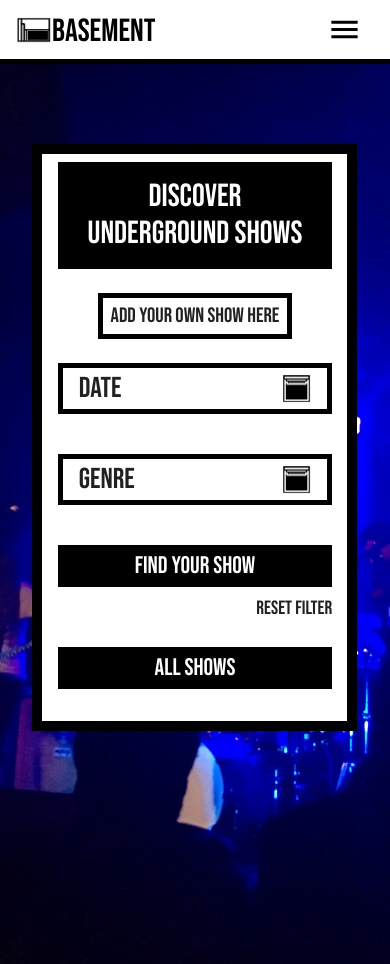
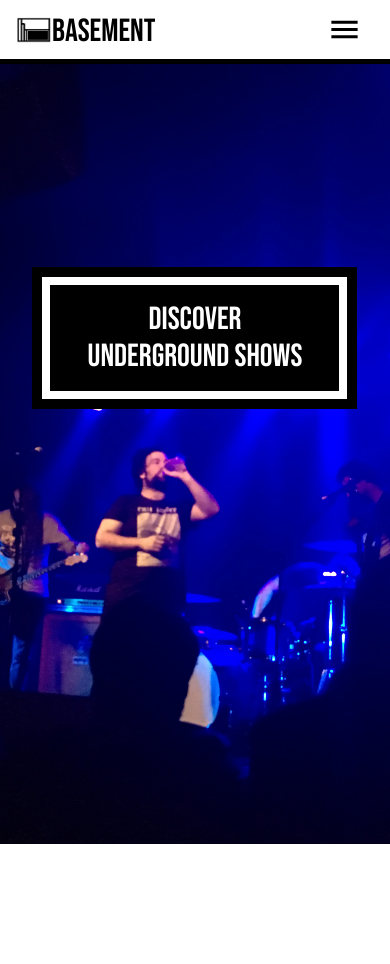
Before and after one commit to devalberg/basement, a React (Create React App) app: page / in a window 390 px wide. After the commit the page ends 844 px from the top, so only its background shows below. Built offline with nearby package versions, Linux system fonts and the light colour scheme.

Commit message:
fixed home

```diff
--- a/src/pages/AddShow/Create/styles.tsx
+++ b/src/pages/AddShow/Create/styles.tsx
@@ -11,9 +11,10 @@ const useStyles = makeStyles((theme: Theme) => ({
 		backgroundColor: "#000",
 		paddingTop: theme.spacing(20),
 		[theme.breakpoints.down("sm")]: {
-			paddingTop: theme.spacing(10),
-			paddingBottom: theme.spacing(20),
+			paddingTop: theme.spacing(5),
+			paddingBottom: theme.spacing(5),
 			height: "fit-content",
+			minHeight: "calc(100vh - 64px)",
 		},
 	},
 	content: {
--- a/src/pages/ContactUs/styles.tsx
+++ b/src/pages/ContactUs/styles.tsx
@@ -11,7 +11,9 @@ const useStyles = makeStyles((theme: Theme) => ({
 		backgroundColor: "#000",
 		paddingTop: theme.spacing(10),
 		[theme.breakpoints.down("sm")]: {
-			height: "calc(100vh - 64px)",
+			paddingTop: theme.spacing(5),
+			height: "fit-content",
+			minHeight: "calc(100vh - 64px)",
 		},
 	},
 	content: {
--- a/src/pages/Home/Discover/index.tsx
+++ b/src/pages/Home/Discover/index.tsx
@@ -50,6 +50,8 @@ const Discover = () => {
 		genre: null,
 	});
 
+	const [isOpen, setIsOpen] = React.useState<boolean>(false);
+
 	const isXs = useXs();
 	const isSm = useSm();
 
@@ -65,6 +67,11 @@ const Discover = () => {
 		setSelectedItems({ genre: null, date: null });
 	};
 
+	const open = () => {
+		!isOpen && Scroll.animateScroll.scrollToTop({ duration: 500 });
+		setIsOpen(true);
+	};
+
 	const navigateAllShows = () => {
 		history.push("/all-shows");
 		setTimeout(() => {
@@ -77,7 +84,7 @@ const Discover = () => {
 	};
 
 	return (
-		<div className={classes.container}>
+		<Box className={classes.container}>
 			<Grid container item>
 				<Grid item xs={1} />
 				<Grid item container xs={10}>
@@ -87,10 +94,12 @@ const Discover = () => {
 						display="flex"
 						justifyContent="center"
 						className={classes.content}
+						mt={isSm && !isOpen ? "50%" : 0}
 					>
 						<Box
 							py={isSm ? 1 : 20}
-							width="90%"
+							width={isSm && !isOpen ? "100%" : "90%"}
+							px={isSm && !isOpen ? 1 : 0}
 							justifySelf="center"
 						>
 							<Grid container spacing={3}>
@@ -105,6 +114,7 @@ const Discover = () => {
 											width={`${
 												isSm ? "100%" : "fit-content"
 											}`}
+											onClick={open}
 										>
 											<Typography variant="h1">
 												Discover {isXs && <br />}
@@ -113,12 +123,19 @@ const Discover = () => {
 										</Box>
 									</Box>
 								</Grid>
+								{(!isSm || isOpen) && (
+									<>
 										<Grid item xs={12}>
-									<Box width="100%" textAlign="center">
+											<Box
+												width="100%"
+												textAlign="center"
+											>
 												<Button
 													variant="outlined"
 													onClick={() =>
-												history.push("/add-show")
+														history.push(
+															"/add-show"
+														)
 													}
 												>
 													Add your own show here
@@ -131,7 +148,9 @@ const Discover = () => {
 													<Select
 														items={dates}
 														placeholder="date"
-												value={selectedItems.date}
+														value={
+															selectedItems.date
+														}
 														onSelect={setDate}
 													/>
 												</Grid>
@@ -139,7 +158,9 @@ const Discover = () => {
 													<Select
 														items={genres}
 														placeholder="genre"
-												value={selectedItems.genre}
+														value={
+															selectedItems.genre
+														}
 														onSelect={setGenre}
 													/>
 												</Grid>
@@ -147,7 +168,10 @@ const Discover = () => {
 													<Button variant="contained">
 														Find Your Show
 													</Button>
-											<Box textAlign="right" pt={1}>
+													<Box
+														textAlign="right"
+														pt={1}
+													>
 														<span
 															className={
 																classes.resetFilter
@@ -167,24 +191,30 @@ const Discover = () => {
 												justifyContent="center"
 											>
 												<Box
-											width={isSm ? "100%" : "30%"}
+													width={
+														isSm ? "100%" : "30%"
+													}
 													mb={isSm ? 3 : 1}
 												>
 													<Button
 														variant="contained"
-												onClick={navigateAllShows}
+														onClick={
+															navigateAllShows
+														}
 													>
 														all shows
 													</Button>
 												</Box>
 											</Box>
 										</Grid>
+									</>
+								)}
 							</Grid>
 						</Box>
 					</Box>
 				</Grid>
 			</Grid>
-		</div>
+		</Box>
 	);
 };
 
--- a/src/pages/Home/Discover/styles.tsx
+++ b/src/pages/Home/Discover/styles.tsx
@@ -11,11 +11,15 @@ const useStyles = makeStyles((theme: Theme) => ({
 		backgroundPosition: "center center",
 		paddingTop: theme.spacing(10),
 		[theme.breakpoints.down("sm")]: {
-			height: "calc(100vh - 64px)",
+			paddingTop: theme.spacing(5),
+			paddingBottom: theme.spacing(5),
+			height: "fit-content",
+			minHeight: "calc(100vh - 64px)",
 		},
 	},
 	content: {
 		backgroundColor: "#FFF",
+		transition: "all 0.5s ease-in-out",
 	},
 	resetFilter: {
 		fontFamily: "Bebas",
--- a/src/theme.ts
+++ b/src/theme.ts
@@ -38,6 +38,9 @@ const theme = createMuiTheme({
 			fontFamily: "Bebas",
 			color: "#000",
 			fontSize: 60,
+			[baseTheme.breakpoints.down("xs")]: {
+				fontSize: 46,
+			},
 		},
 		overline: {
 			fontFamily: "Bebas",
```
Lines whose indentation alone changed are shown as unchanged.
